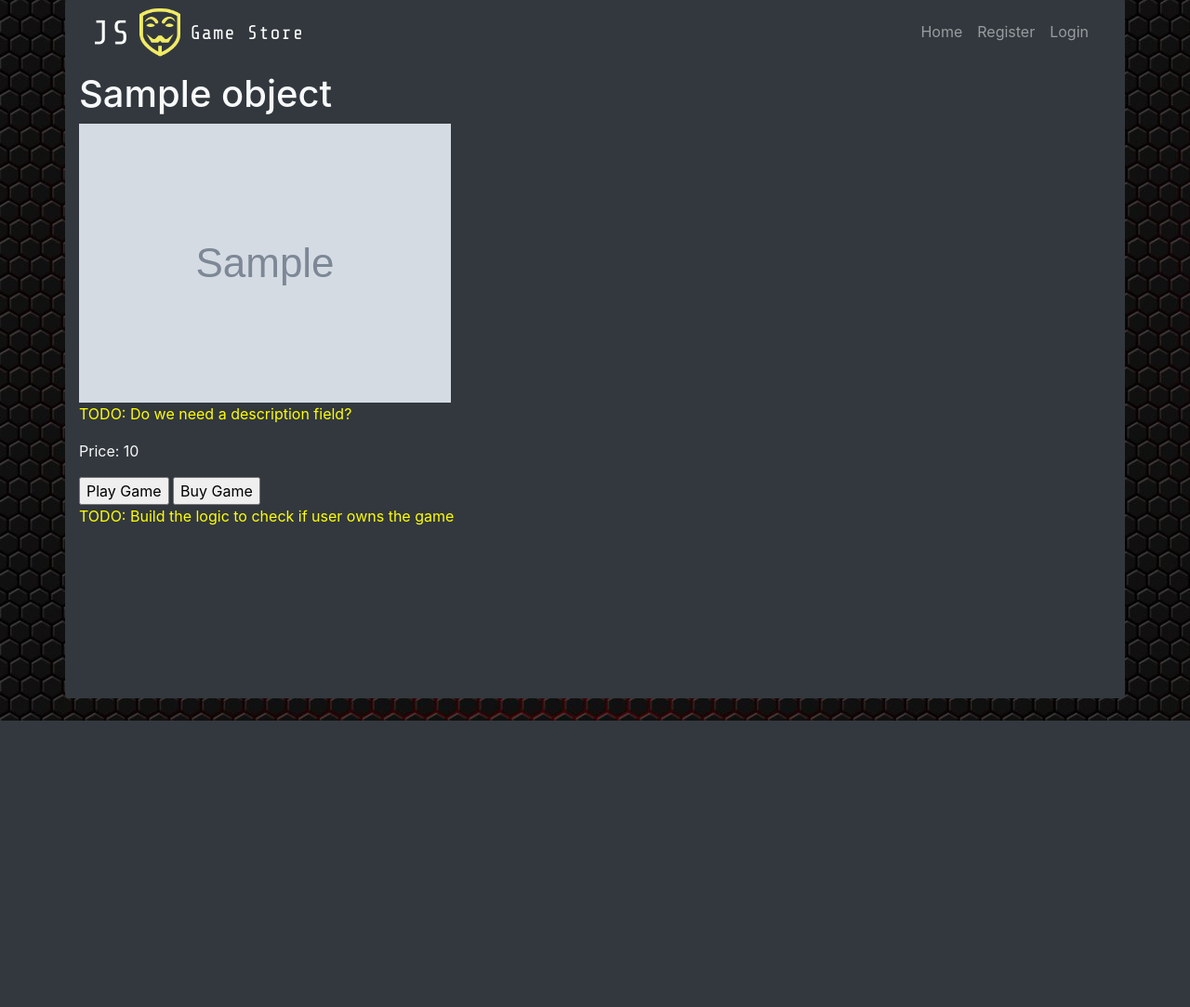
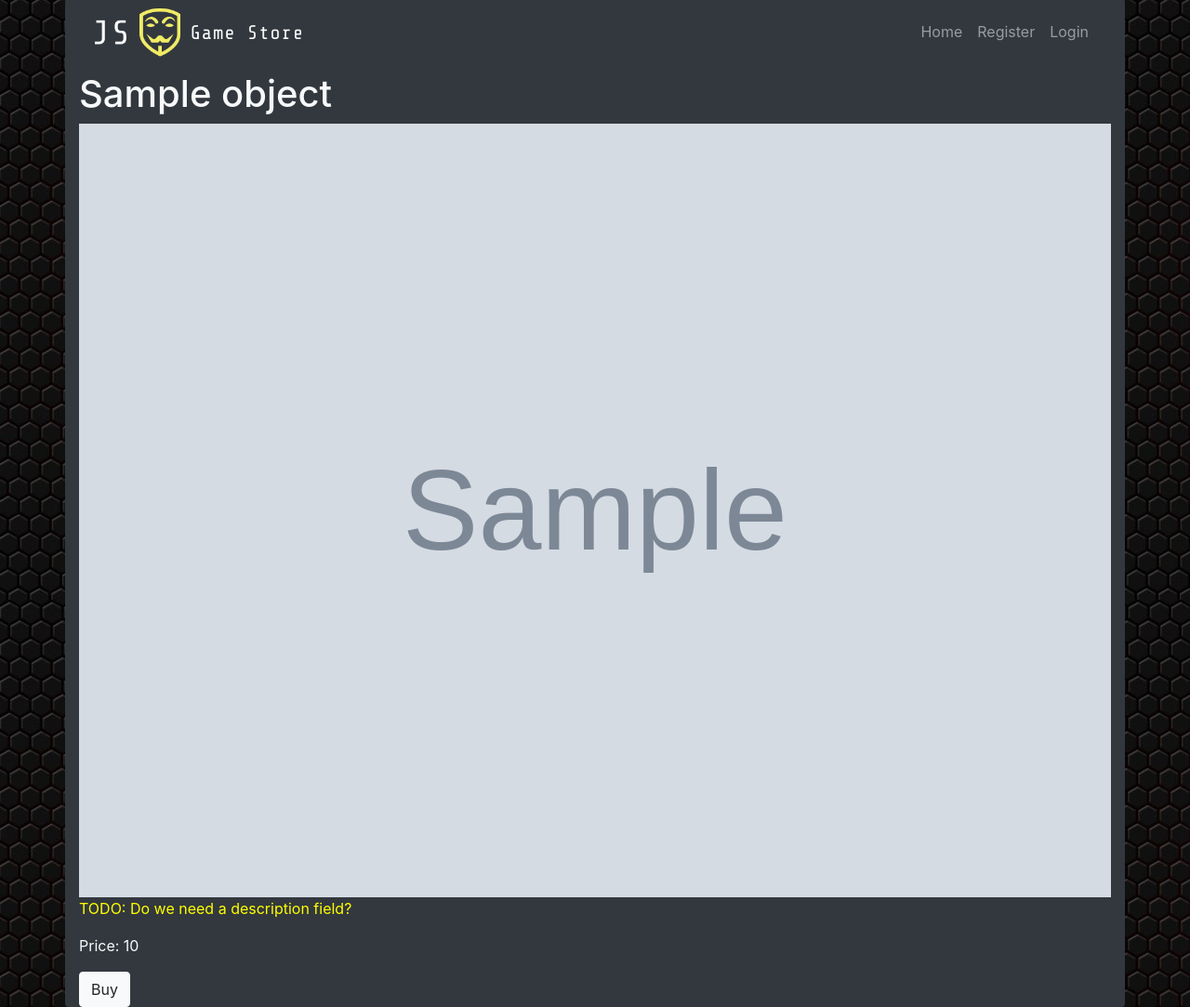
Before and after one commit to andeluvian/djangogamestore, a Django app: template templates/detail.html in a window 1280 px wide. Shown: the part 25-1108 px from the top of the page at 93% size. Before the commit the page ends 800 px from the top, so only its background shows below. Run offline with Django 3.2, Linux system fonts and the light colour scheme; the template is opened without the code that fills it: most values are stand-ins (such as "Sample title", 1, 10 or a date in 2020); grey boxes marked "Sample" are stand-in pictures; parts of the project's set-up code (start-up, migrations or seed data) failed here and were passed over; some libraries are stand-ins or nearby versions.

Commit message:
Check for ownership on game page

```diff
--- a/templates/detail.html
+++ b/templates/detail.html
@@ -1,15 +1,32 @@
 {% extends 'layout.html' %}
+{% load payment_extras %}
 
 {% block title %}Game Detail{% endblock %}
 
 {% block main-content %}
 
     <h1>{{ object.title }}</h1>
-    <img src="{{ object.cover_image.url }}" alt="{{ object.title }}">
+    <img src="{{ object.cover_image.url }}" alt="{{ object.title }}" width="100%">
     <p style="color: yellow">TODO: Do we need a description field?</p>
-    <p>Price: {{ object.price }}</p>
-    <input type="submit" value="Play Game">
-    <input type="submit" value="Buy Game">
-    <p style="color: yellow">TODO: Build the logic to check if user owns the game</p>
+
+    {% if user.is_authenticated %}
+
+        {% if user|has_game:object %}
+
+            <a href="#" class="btn btn-light">Play</a>
+
+        {% else %}
+
+            <p>Price: {{ object.price }}</p>
+            <a href="http://localhost:8000{% url 'payment_checkout' pk=object.pk %}" class="btn btn-light">Buy</a>
+
+        {% endif %}
+
+    {% else %}
+
+        <p>Price: {{ object.price }}</p>
+        <a href="http://localhost:8000{% url 'payment_checkout' pk=object.pk %}" class="btn btn-light">Buy</a>
+
+    {% endif %}
 
 {% endblock %}
```
Also changed, not shown: payment/templatetags/payment_extras.py (+7 -0 lines).
